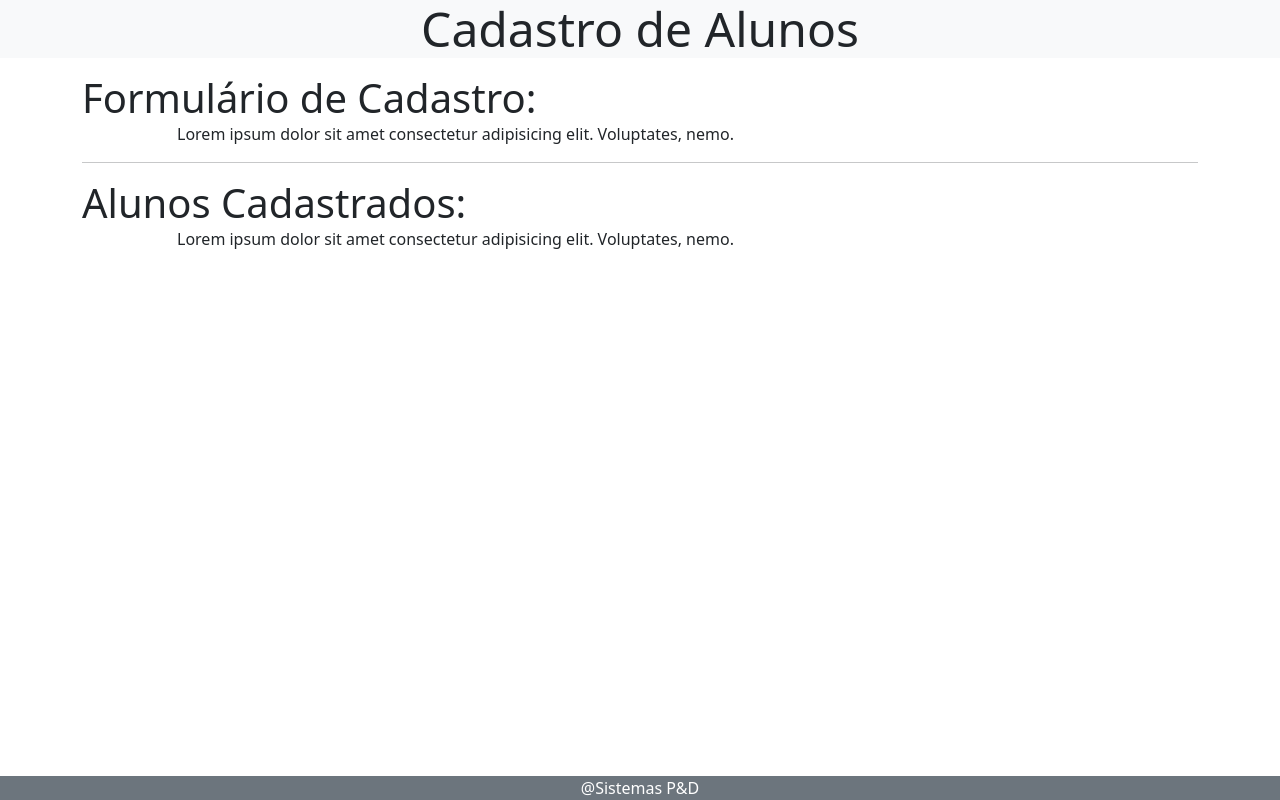
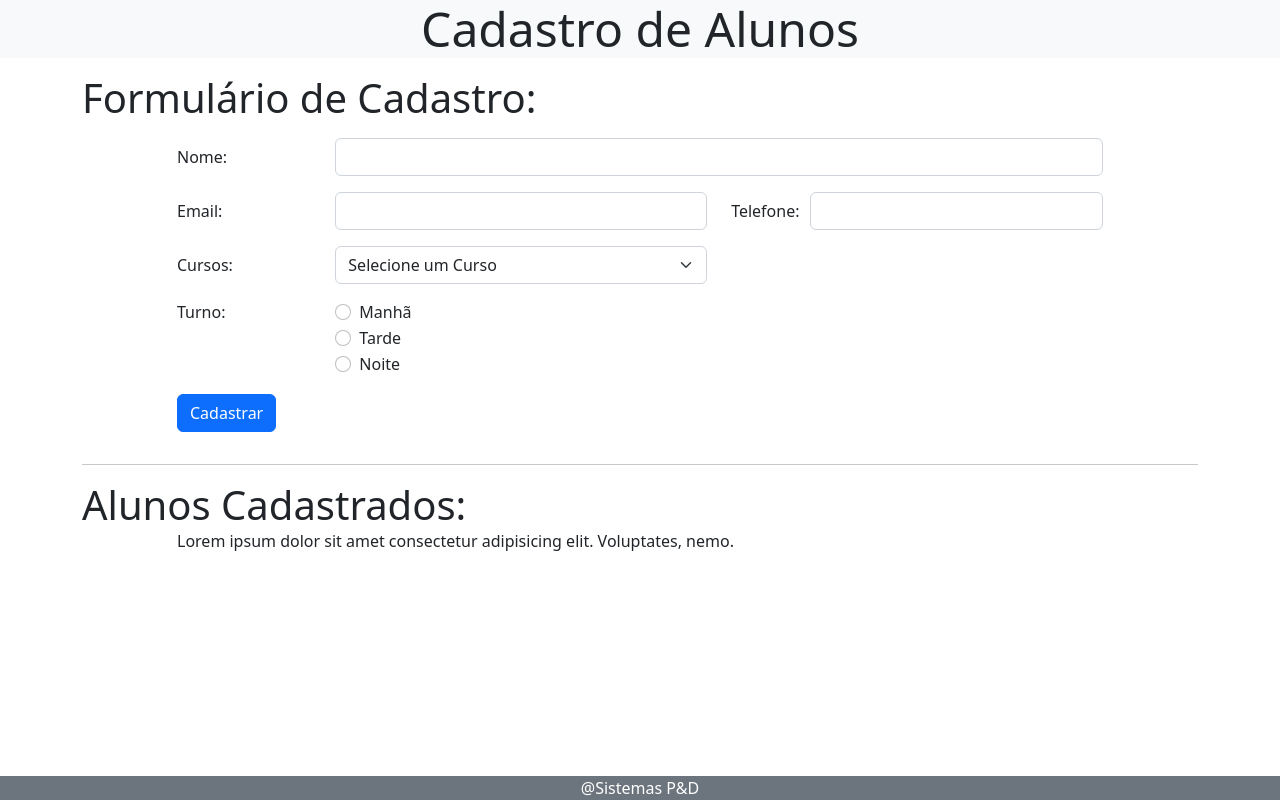
Before and after one commit to leogalencar/bootcampdevjr-mod02-cadastro-alunos, a plain HTML site: page index.html in a window 1280 px wide. Drawn offline with nearby package versions, Linux system fonts and the light colour scheme.

Commit message:
closes #2 - Interface do Formulário

```diff
--- a/index.html
+++ b/index.html
@@ -25,7 +25,63 @@
 
                 <div class="row">
                     <div class="col-md-10 offset-md-1">
-                        Lorem ipsum dolor sit amet consectetur adipisicing elit. Voluptates, nemo.
+                        <form>
+                            <div class="row mb-3 mt-3">
+                                <label for="inputName" class="col-sm-2 col-form-label">Nome:</label>
+                                <div class="col-sm-10">
+                                    <input type="text" class="form-control" id="inputName">
+                                </div>
+                            </div>
+                            <div class="row mb-3 mt-3">
+                                <label for="inputEmail" class="col-sm-2 col-form-label">Email:</label>
+                                <div class="col-sm-5">
+                                    <input type="email" class="form-control" id="inputEmail">
+                                </div>
+                                <label for="inputNumber" class="col-sm-1 col-form-label">Telefone:</label>
+                                <div class="col-sm-4">
+                                    <input type="text" class="form-control" id="inputNumber">
+                                </div>
+                            </div>
+                            <div class="row mb-3 mt-3">
+                                <label for="selectCourses" class="col-sm-2 col-form-label">Cursos:</label>
+                                <div class="col-sm-5">
+                                    <select class="form-select" id="selectCourses" aria-label="Selecione um Curso">
+                                        <option value="" selected disabled>Selecione um Curso</option>
+                                        <option value="1">Java</option>
+                                        <option value="2">Angular</option>
+                                        <option value="3">undefined</option>
+                                    </select>
+                                </div>
+                            </div>
+                            <fieldset class="row mb-3 mt-3">
+                                <legend class="col-form-label col-sm-2 pt-0">Turno:</legend>
+                                <div class="col-sm-10">
+                                    <div class="form-check">
+                                        <input class="form-check-input" type="radio" name="gridRadios" id="radioMorning" value="1">
+                                        <label class="form-check-label" for="radioMorning">
+                                            Manhã
+                                        </label>
+                                    </div>
+                                    <div class="form-check">
+                                        <input class="form-check-input" type="radio" name="gridRadios" id="radioAfternoon" value="2">
+                                        <label class="form-check-label" for="radioAfternoon">
+                                            Tarde
+                                        </label>
+                                    </div>
+                                    <div class="form-check">
+                                        <input class="form-check-input" type="radio" name="gridRadios" id="radioEvening" value="3">
+                                        <label class="form-check-label" for="radioEvening">
+                                            Noite
+                                        </label>
+                                    </div>
+                                </div>
+                            </fieldset>
+                            <div class="row mb-3 mt-3">
+                                <div class="col-sm-5">
+                                    <button class="btn btn-primary" type="submit">Cadastrar</button>
+                                </div>
+                            </div>
+                        </form>
                     </div>
                 </div>
             </section>
```
